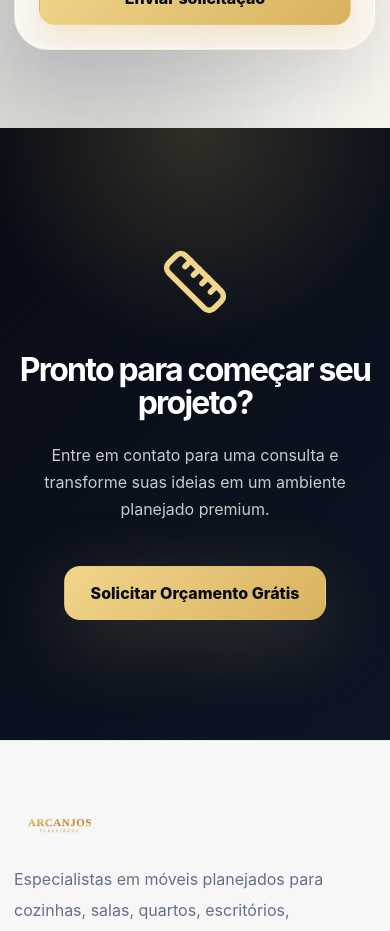
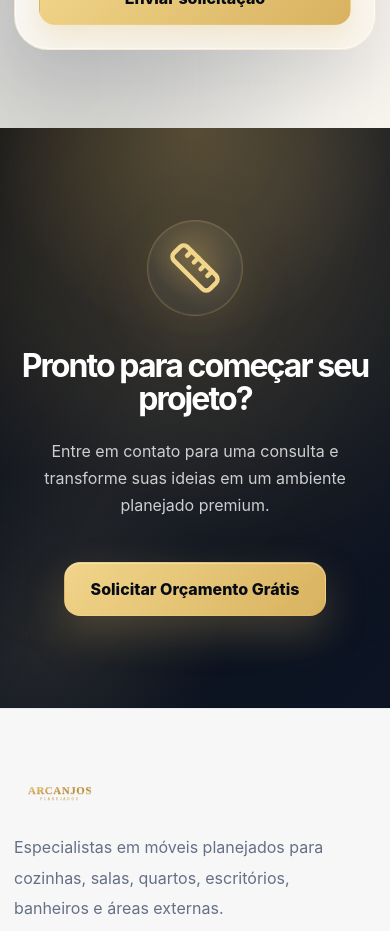
Before and after one commit to lorenzopVoid/arcanjos-planejados-site, a React (Vite) app: page / in a window 390 px wide. Shown: the part 8020-8951 px from the top of the page. Built offline with nearby package versions, Linux system fonts and the light colour scheme.

Commit message:
feat(ui): adicionar animacoes no cta e aprimorar formulario de orcamento

```diff
--- a/src/components/sections/CtaSection.tsx
+++ b/src/components/sections/CtaSection.tsx
@@ -1,18 +1,73 @@
 import { Ruler } from 'lucide-react';
+import { motion, type Variants } from 'framer-motion';
+
 import { createWhatsAppUrl } from '../../lib/whatsapp';
 import { ButtonLink } from '../ui/ButtonLink';
 import { Container } from '../ui/Container';
 
+const ctaVariants: Variants = {
+  hidden: {
+    opacity: 0,
+    y: 42,
+  },
+  visible: {
+    opacity: 1,
+    y: 0,
+    transition: {
+      duration: 0.75,
+      ease: 'easeOut',
+      staggerChildren: 0.12,
+    },
+  },
+};
+
+const itemVariants: Variants = {
+  hidden: {
+    opacity: 0,
+    y: 26,
+    filter: 'blur(8px)',
+  },
+  visible: {
+    opacity: 1,
+    y: 0,
+    filter: 'blur(0px)',
+    transition: {
+      duration: 0.62,
+      ease: 'easeOut',
+    },
+  },
+};
+
 export function CtaSection() {
   return (
     <section id="contato" className="cta-section">
-      <Container className="cta-section__content">
-        <Ruler size={68} />
-        <h2>Pronto para começar seu projeto?</h2>
-        <p>Entre em contato para uma consulta e transforme suas ideias em um ambiente planejado premium.</p>
-        <ButtonLink href={createWhatsAppUrl()} variant="gold">
-          Solicitar Orçamento Grátis
-        </ButtonLink>
+      <Container>
+        <motion.div
+          className="cta-section__content"
+          variants={ctaVariants}
+          initial="hidden"
+          whileInView="visible"
+          viewport={{ once: true, amount: 0.35 }}
+        >
+          <motion.div className="cta-section__icon" variants={itemVariants}>
+            <Ruler size={68} />
+          </motion.div>
+
+          <motion.h2 variants={itemVariants}>
+            Pronto para começar seu projeto?
+          </motion.h2>
+
+          <motion.p variants={itemVariants}>
+            Entre em contato para uma consulta e transforme suas ideias em um
+            ambiente planejado premium.
+          </motion.p>
+
+          <motion.div variants={itemVariants}>
+            <ButtonLink href={createWhatsAppUrl()} variant="gold">
+              Solicitar Orçamento Grátis
+            </ButtonLink>
+          </motion.div>
+        </motion.div>
       </Container>
     </section>
   );
--- a/src/styles/sections/cta.css
+++ b/src/styles/sections/cta.css
@@ -1,29 +1,148 @@
 .cta-section {
+  position: relative;
+  overflow: hidden;
+
   padding: 120px 0;
+
   background:
-    radial-gradient(circle at 50% 0%, rgb(216 178 95 / 20%), transparent 34%),
+    radial-gradient(circle at 50% 0%, rgb(216 178 95 / 24%), transparent 34%),
+    radial-gradient(circle at 14% 88%, rgb(216 178 95 / 10%), transparent 28%),
     linear-gradient(135deg, var(--color-black), var(--color-navy));
+
   color: var(--color-white);
   text-align: center;
 }
 
+.cta-section::before {
+  content: '';
+
+  position: absolute;
+  top: -160px;
+  left: 50%;
+
+  width: 520px;
+  height: 520px;
+
+  border-radius: 999px;
+
+  background: rgb(216 178 95 / 18%);
+  filter: blur(96px);
+
+  transform: translateX(-50%);
+
+  pointer-events: none;
+}
+
+.cta-section::after {
+  content: '';
+
+  position: absolute;
+  inset: 0;
+
+  background:
+    linear-gradient(
+      120deg,
+      transparent 0%,
+      rgb(255 255 255 / 6%) 44%,
+      transparent 72%
+    );
+
+  opacity: 0.5;
+
+  pointer-events: none;
+}
+
 .cta-section__content {
+  position: relative;
+  z-index: 1;
+
   max-width: 900px;
+  margin: 0 auto;
+}
+
+.cta-section__icon {
+  display: grid;
+  place-items: center;
+
+  width: 118px;
+  height: 118px;
+
+  margin: 0 auto 34px;
+
+  border: 1px solid rgb(216 178 95 / 28%);
+  border-radius: 999px;
+
+  background:
+    radial-gradient(circle at 50% 35%, rgb(216 178 95 / 18%), transparent 58%),
+    rgb(255 255 255 / 5%);
+
+  box-shadow:
+    0 0 0 1px rgb(255 255 255 / 6%) inset,
+    0 24px 60px rgb(216 178 95 / 12%);
 }
 
 .cta-section svg {
-  margin: 0 auto 34px;
   color: var(--color-gold-light);
+
+  filter:
+    drop-shadow(0 0 12px rgb(216 178 95 / 42%))
+    drop-shadow(0 0 30px rgb(216 178 95 / 20%));
 }
 
 .cta-section h2 {
+  margin: 0;
+
   font-size: var(--section-title-size);
+  letter-spacing: -0.06em;
 }
 
 .cta-section p {
+  max-width: 650px;
+
+  margin: 22px auto 0;
+
   color: rgb(255 255 255 / 78%);
+
+  font-size: 1.08rem;
+  line-height: 1.7;
 }
 
 .cta-section .button {
   margin-top: 42px;
+
+  box-shadow:
+    0 18px 42px rgb(216 178 95 / 26%),
+    inset 0 1px 0 rgb(255 255 255 / 35%);
+
+  transition:
+    transform 260ms ease,
+    box-shadow 260ms ease;
 }
+
+.cta-section .button:hover {
+  transform: translateY(-3px);
+
+  box-shadow:
+    0 26px 58px rgb(216 178 95 / 36%),
+    inset 0 1px 0 rgb(255 255 255 / 42%);
+}
+
+@media (max-width: 768px) {
+  .cta-section {
+    padding: 92px 0;
+  }
+
+  .cta-section__icon {
+    width: 96px;
+    height: 96px;
+  }
+
+  .cta-section svg {
+    width: 54px;
+    height: 54px;
+  }
+
+  .cta-section p {
+    font-size: 1rem;
+  }
+}
```
